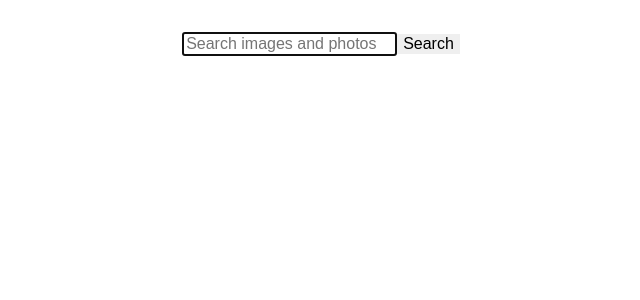
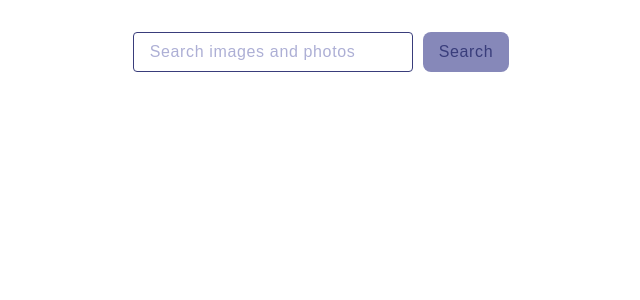
Before and after one commit to marina-sevostian/goit-react-hw-04, a React (Vite) app: page / in a window 1280 px wide. Shown: the top 300 px of the page, without its empty margins (319-959 px from the left). Built offline with nearby package versions, Linux system fonts and the light colour scheme.

Commit message:
add styles

```diff
--- a/src/App.jsx
+++ b/src/App.jsx
@@ -65,7 +65,7 @@ function App() {
   return (
     <>
       <SearchBar setQuery={handleSetQuery} />
-      <Toaster position="top-right" />
+      <Toaster position="top-left" />
       {isError && <ErrorMessage />}
       <ImageGallery images={image} openModal={openModal} />
       {isLoading && <Loader />}
--- a/src/components/ImageCard/ImageCard.module.css
+++ b/src/components/ImageCard/ImageCard.module.css
@@ -0,0 +1,9 @@
+.wrapCard {
+  width: 360px;
+  height: 200px;
+}
+.img {
+  width: 100%;
+  height: 100%;
+  object-fit: cover;
+}
--- a/src/components/ImageGallery/ImageGallery.module.css
+++ b/src/components/ImageGallery/ImageGallery.module.css
@@ -0,0 +1,14 @@
+.listCard {
+  display: flex;
+  flex-wrap: wrap;
+  gap: 24px 24px;
+  align-content: space-between;
+  justify-content: space-between;
+  padding-bottom: 15px;
+}
+
+.card {
+  display: flex;
+  width: 360px;
+  height: 200px;
+}
--- a/src/components/ImageModal/ImageModal.jsx
+++ b/src/components/ImageModal/ImageModal.jsx
@@ -12,6 +12,7 @@ const ImageModal = ({ isOpen, onCloseModal, image }) => {
       <button className={s.closeBtn} onClick={onCloseModal}></button>
       {image && (
         <div className={s.wrapImg}>
+          <div className={s.coverImg}>
             <img
               className={s.img}
               src={image.urls.regular}
@@ -31,8 +32,10 @@ const ImageModal = ({ isOpen, onCloseModal, image }) => {
                 {image.user.location}
               </p>
               <p className={s.descripImg}>
-              <span className={s.titleDescrip}>Image likes:</span> {image.likes}
+                <span className={s.titleDescrip}>Image likes:</span>{' '}
+                {image.likes}
               </p>
+            </div>
           </div>
         </div>
       )}
--- a/src/components/ImageModal/ImageModal.module.css
+++ b/src/components/ImageModal/ImageModal.module.css
@@ -1,9 +1,63 @@
+.backdrop {
+  position: fixed;
+  width: 100%;
+  height: 100%;
+  top: 0;
+  left: 0;
+  display: flex;
+  justify-content: center;
+  align-items: center;
+  background-color: rgba(0, 0, 0, 0.4);
+}
+
+.modal {
+  background-color: #000000;
+}
+
+.closeBtn {
+  position: absolute;
+  top: 10px;
+  right: 20px;
+  font-size: 20px;
+  border: none;
+  background-color: transparent;
+  color: white;
+  cursor: pointer;
+}
+
+.wrapImg {
+  width: 90vh;
+  height: 100%;
+  display: flex;
+  flex-direction: column;
+  justify-content: center;
+  align-items: center;
+}
+.coverImg {
+  object-fit: cover;
+  width: 100%;
+  height: 100%;
+}
+/* .img {
+  display: block;
+  max-width: 100%;
+  max-height: 70%;
+  height: auto;
+  object-fit: cover;
+} */
+.imgInfo {
+  max-width: 100%;
+  padding: 16px;
+  height: auto;
+  object-fit: cover;
+}
 .descripImg {
-  color: #535580;
+  color: #adafd5;
   font-size: 15px;
   font-weight: 400;
   line-height: 24px;
   letter-spacing: 0.64px;
+  font-style: normal;
 }
 .titleDescrip {
   font-weight: 700;
--- a/src/components/LoadMoreBtn/LoadMoreBtn.module.css
+++ b/src/components/LoadMoreBtn/LoadMoreBtn.module.css
@@ -0,0 +1,20 @@
+.btn {
+  padding: 8px 16px;
+  display: flex;
+  justify-content: center;
+  font-size: 16px;
+  font-style: normal;
+  font-weight: 500;
+  line-height: 24px;
+  letter-spacing: 0.64px;
+  border-radius: 8px;
+  border: none;
+  background-color: #8688b9;
+  color: #393d7b;
+  margin: 0 auto;
+  transition: background-color 250ms cubic-bezier(0.4, 0, 0.2, 1);
+}
+
+.btn:hover {
+  background-color: #555771;
+}
--- a/src/components/SearchBar/SearchBar.module.css
+++ b/src/components/SearchBar/SearchBar.module.css
@@ -0,0 +1,54 @@
+.form {
+  display: flex;
+  justify-content: center;
+  align-items: center;
+  gap: 10px;
+  padding-bottom: 32px;
+}
+.input {
+  padding: 8px 16px;
+  width: 280px;
+  height: 40px;
+  color: #393d7b;
+  font-size: 16px;
+  font-weight: 400;
+  line-height: 24px;
+  letter-spacing: 0.64px;
+  background-color: transparent;
+  outline: none;
+  border-radius: 4px;
+  border: 1px solid #adafd5;
+  transition: background-color 250ms cubic-bezier(0.4, 0, 0.2, 1);
+}
+.input:focus {
+  border-color: #393d7b;
+}
+.input::placeholder {
+  color: #adafd5;
+  font-size: 16px;
+  font-weight: 400;
+  line-height: 24px;
+  letter-spacing: 0.64px;
+}
+.btn {
+  display: flex;
+  justify-content: center;
+  align-items: center;
+  gap: 8px;
+  font-size: 16px;
+  font-weight: 500;
+  font-style: normal;
+  line-height: 24px;
+  letter-spacing: 0.64px;
+  padding: 8px 16px;
+  border-radius: 8px;
+  border: none;
+  color: #393d7b;
+  background-color: #8688b9;
+  transition: background-color 250ms cubic-bezier(0.4, 0, 0.2, 1);
+}
+
+.btn:hover,
+.btn:focus {
+  background-color: #555771;
+}
```
Lines whose indentation alone changed are shown as unchanged.
